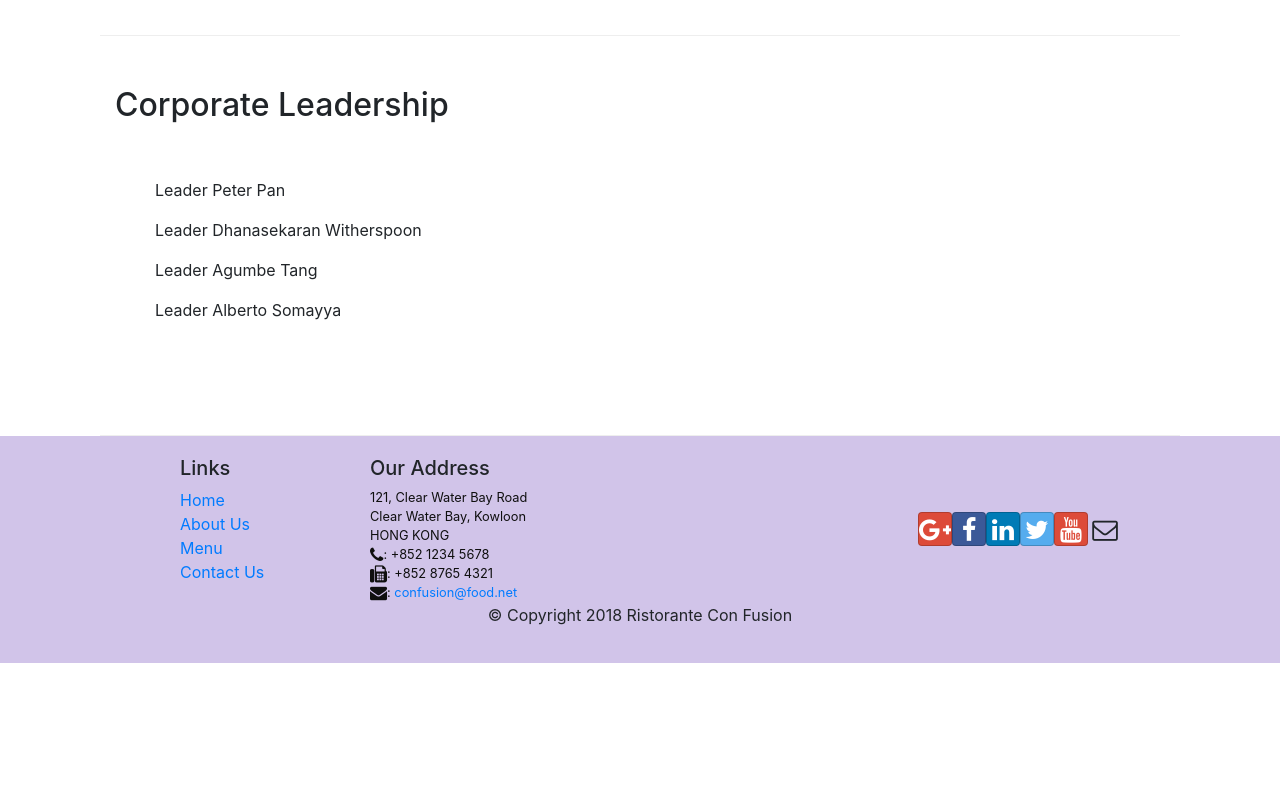
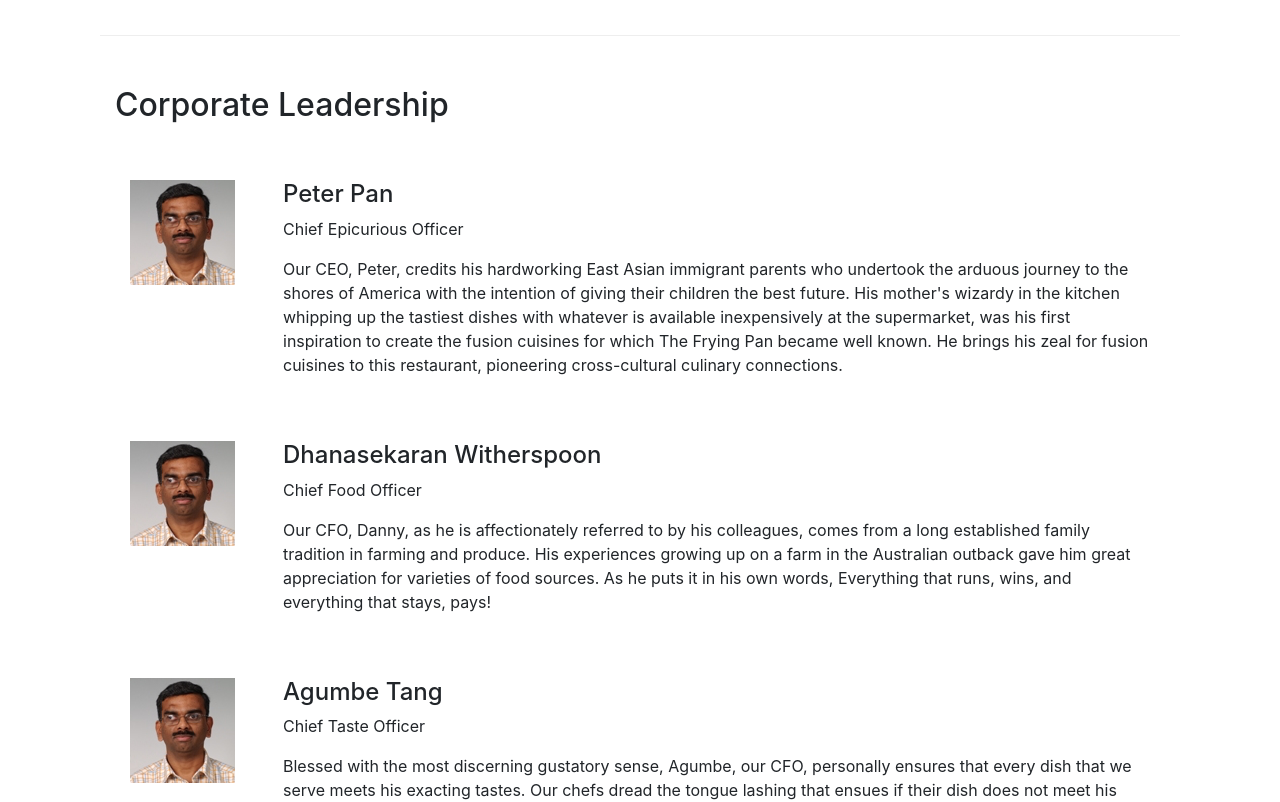
Before and after one commit to srjshrivastav/Coursera-Full-Stack-Specialization, a React (Create React App) app in the folder React/: page /aboutus in a window 1280 px wide. Shown: the part 960-1762 px from the top of the page. Before the commit the page ends 1623 px from the top, so only its background shows below. Built offline with nearby package versions, Linux system fonts and the light colour scheme.

Commit message:
Complete assignment 2

```diff
--- a/React/src/components/Aboutcomponent.js
+++ b/React/src/components/Aboutcomponent.js
@@ -1,20 +1,39 @@
-import React from 'react';
-import { Breadcrumb, BreadcrumbItem, Card, CardBody, CardHeader, Media } from 'reactstrap';
-import { Link } from 'react-router-dom';
+import React from "react";
+import {
+  Breadcrumb,
+  BreadcrumbItem,
+  Card,
+  CardBody,
+  CardHeader,
+  Media,
+} from "reactstrap";
+import { Link } from "react-router-dom";
 
 function About(props) {
-
   const leaders = props.leaders.map((leader) => {
     return (
-            <p>Leader {leader.name}</p>
+      <div key={leader.id} className="col-12 mt-5">
+        <Media tag="li">
+          <Media left middle>
+            <Media object src={leader.image} alt={leader.name} />
+          </Media>
+          <Media body className="ml-5">
+            <Media heading>{leader.name}</Media>
+            <Media>{leader.designation}</Media>
+            <p className="mt-3">{leader.description}</p>
+          </Media>
+        </Media>
+      </div>
     );
   });
 
-    return(
+  return (
     <div className="container">
       <div className="row">
         <Breadcrumb>
-                    <BreadcrumbItem><Link to="/home">Home</Link></BreadcrumbItem>
+          <BreadcrumbItem>
+            <Link to="/home">Home</Link>
+          </BreadcrumbItem>
           <BreadcrumbItem active>About Us</BreadcrumbItem>
         </Breadcrumb>
         <div className="col-12">
@@ -25,12 +44,26 @@
       <div className="row row-content">
         <div className="col-12 col-md-6">
           <h2>Our History</h2>
-                    <p>Started in 2010, Ristorante con Fusion quickly established itself as a culinary icon par excellence in Hong Kong. With its unique brand of world fusion cuisine that can be found nowhere else, it enjoys patronage from the A-list clientele in Hong Kong.  Featuring four of the best three-star Michelin chefs in the world, you never know what will arrive on your plate the next time you visit us.</p>
-                    <p>The restaurant traces its humble beginnings to <em>The Frying Pan</em>, a successful chain started by our CEO, Mr. Peter Pan, that featured for the first time the world's best cuisines in a pan.</p>
+          <p>
+            Started in 2010, Ristorante con Fusion quickly established itself as
+            a culinary icon par excellence in Hong Kong. With its unique brand
+            of world fusion cuisine that can be found nowhere else, it enjoys
+            patronage from the A-list clientele in Hong Kong. Featuring four of
+            the best three-star Michelin chefs in the world, you never know what
+            will arrive on your plate the next time you visit us.
+          </p>
+          <p>
+            The restaurant traces its humble beginnings to{" "}
+            <em>The Frying Pan</em>, a successful chain started by our CEO, Mr.
+            Peter Pan, that featured for the first time the world's best
+            cuisines in a pan.
+          </p>
         </div>
         <div className="col-12 col-md-5">
           <Card>
-                        <CardHeader className="bg-primary text-white">Facts At a Glance</CardHeader>
+            <CardHeader className="bg-primary text-white">
+              Facts At a Glance
+            </CardHeader>
             <CardBody>
               <dl className="row p-1">
                 <dt className="col-6">Started</dt>
@@ -49,11 +82,16 @@
           <Card>
             <CardBody className="bg-faded">
               <blockquote className="blockquote">
-                                <p className="mb-0">You better cut the pizza in four pieces because
-                                    I'm not hungry enough to eat six.</p>
-                                <footer className="blockquote-footer">Yogi Berra,
-                                <cite title="Source Title">The Wit and Wisdom of Yogi Berra,
-                                    P. Pepe, Diversion Books, 2014</cite>
+                <p className="mb-0">
+                  You better cut the pizza in four pieces because I'm not hungry
+                  enough to eat six.
+                </p>
+                <footer className="blockquote-footer">
+                  Yogi Berra,
+                  <cite title="Source Title">
+                    The Wit and Wisdom of Yogi Berra, P. Pepe, Diversion Books,
+                    2014
+                  </cite>
                 </footer>
               </blockquote>
             </CardBody>
@@ -64,11 +102,7 @@
         <div className="col-12">
           <h2>Corporate Leadership</h2>
         </div>
-                <div className="col-12">
-                    <Media list>
-                        {leaders}
-                    </Media>
-                </div>
+        <div className="col-12">{leaders}</div>
       </div>
     </div>
   );
--- a/React/src/components/Footer.js
+++ b/React/src/components/Footer.js
@@ -62,7 +62,6 @@
               </a>
               <a
                 className="btn btn-social-icon btn-twitter"
-                href
                 href="http://twitter.com/"
               >
                 <i className="fa fa-twitter"></i>
```
Lines whose indentation alone changed are shown as unchanged.
